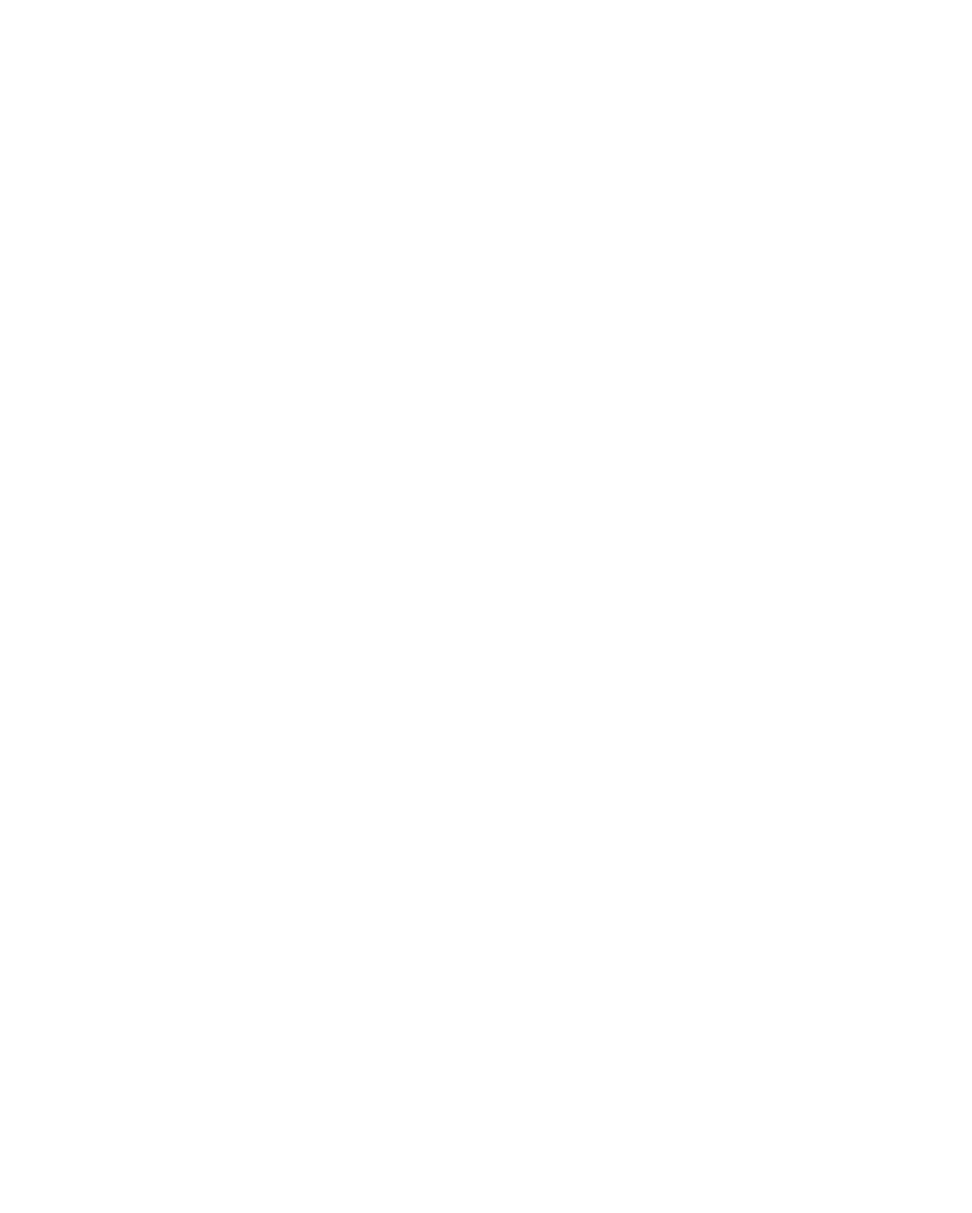
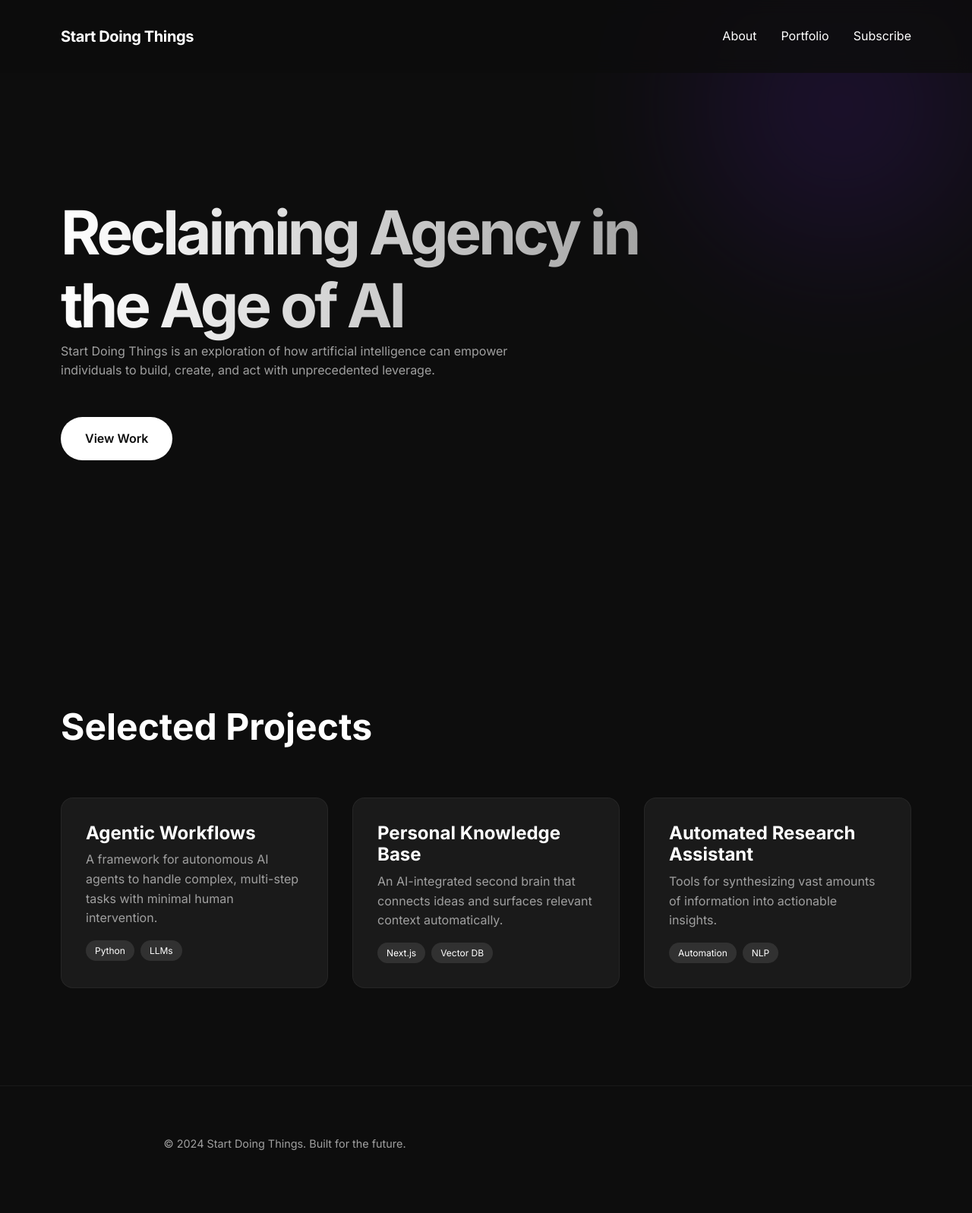
Before and after one commit to adfar/doingthings, a plain HTML site: page index.html in a window 1280 px wide. Shown: the whole page at 76% size. Before the commit the page ends 800 px from the top, so only its background shows below. Drawn offline with Linux system fonts and the light colour scheme.

Commit message:
first build

```diff
--- /dev/null
+++ b/assets/css/styles.css
@@ -0,0 +1,235 @@
+:root {
+    /* Color Palette */
+    --bg-color: #0d0d0d;
+    --surface-color: #1a1a1a;
+    --text-primary: #ffffff;
+    --text-secondary: #a0a0a0;
+    --accent-color: #6d28d9;
+    /* Deep Purple */
+    --accent-glow: #8b5cf6;
+    /* Lighter Purple for effects */
+    --success-color: #10b981;
+
+    /* Spacing */
+    --spacing-xs: 0.5rem;
+    --spacing-sm: 1rem;
+    --spacing-md: 2rem;
+    --spacing-lg: 4rem;
+    --spacing-xl: 8rem;
+
+    /* Transition */
+    --transition-speed: 0.3s;
+}
+
+* {
+    box-sizing: border-box;
+    margin: 0;
+    padding: 0;
+}
+
+body {
+    font-family: 'Inter', -apple-system, BlinkMacSystemFont, "Segoe UI", Roboto, Helvetica, Arial, sans-serif;
+    background-color: var(--bg-color);
+    color: var(--text-primary);
+    line-height: 1.6;
+    overflow-x: hidden;
+}
+
+a {
+    color: inherit;
+    text-decoration: none;
+    transition: color var(--transition-speed);
+}
+
+a:hover {
+    color: var(--accent-glow);
+}
+
+/* Typography */
+h1,
+h2,
+h3 {
+    line-height: 1.2;
+    font-weight: 700;
+}
+
+h1 {
+    font-size: clamp(2.5rem, 8vw, 5rem);
+    letter-spacing: -0.05em;
+    background: linear-gradient(to right, #fff, #a0a0a0);
+    background-clip: text;
+    -webkit-background-clip: text;
+    -webkit-text-fill-color: transparent;
+}
+
+h2 {
+    font-size: clamp(2rem, 5vw, 3rem);
+    margin-bottom: var(--spacing-md);
+}
+
+h3 {
+    font-size: 1.5rem;
+    margin-bottom: var(--spacing-xs);
+}
+
+p {
+    color: var(--text-secondary);
+    max-width: 65ch;
+    margin-bottom: var(--spacing-sm);
+}
+
+/* Layout */
+.container {
+    width: 90%;
+    max-width: 1200px;
+    margin: 0 auto;
+    padding: 0 var(--spacing-sm);
+}
+
+header {
+    padding: var(--spacing-md) 0;
+    position: fixed;
+    top: 0;
+    width: 100%;
+    background: rgba(13, 13, 13, 0.8);
+    backdrop-filter: blur(10px);
+    z-index: 1000;
+}
+
+nav {
+    display: flex;
+    justify-content: space-between;
+    align-items: center;
+}
+
+.logo {
+    font-weight: 700;
+    font-size: 1.25rem;
+    letter-spacing: -0.02em;
+}
+
+.nav-links {
+    display: flex;
+    gap: var(--spacing-md);
+    list-style: none;
+}
+
+/* Hero Section */
+.hero {
+    min-height: 100vh;
+    display: flex;
+    align-items: center;
+    padding-top: var(--spacing-lg);
+    position: relative;
+    overflow: hidden;
+}
+
+.hero::before {
+    content: '';
+    position: absolute;
+    top: -20%;
+    right: -10%;
+    width: 600px;
+    height: 600px;
+    background: radial-gradient(circle, var(--accent-color) 0%, transparent 70%);
+    opacity: 0.2;
+    filter: blur(80px);
+    z-index: -1;
+}
+
+.hero-content {
+    max-width: 800px;
+    animation: fadeUp 1s ease-out forwards;
+}
+
+.cta-button {
+    display: inline-block;
+    background: var(--text-primary);
+    color: var(--bg-color);
+    padding: 1rem 2rem;
+    border-radius: 50px;
+    font-weight: 600;
+    margin-top: var(--spacing-md);
+    transition: transform var(--transition-speed), box-shadow var(--transition-speed);
+}
+
+.cta-button:hover {
+    transform: translateY(-2px);
+    box-shadow: 0 10px 20px rgba(255, 255, 255, 0.1);
+    color: var(--bg-color);
+    /* Keep text dark */
+}
+
+/* Portfolio Section */
+.portfolio {
+    padding: var(--spacing-xl) 0;
+}
+
+.project-grid {
+    display: grid;
+    grid-template-columns: repeat(auto-fit, minmax(300px, 1fr));
+    gap: var(--spacing-md);
+    margin-top: var(--spacing-lg);
+}
+
+.project-card {
+    background: var(--surface-color);
+    border-radius: 16px;
+    padding: var(--spacing-md);
+    transition: transform var(--transition-speed);
+    border: 1px solid rgba(255, 255, 255, 0.05);
+}
+
+.project-card:hover {
+    transform: translateY(-5px);
+    border-color: var(--accent-glow);
+}
+
+.project-tags {
+    display: flex;
+    gap: 0.5rem;
+    margin-top: var(--spacing-sm);
+}
+
+.tag {
+    font-size: 0.75rem;
+    padding: 0.25rem 0.75rem;
+    background: rgba(255, 255, 255, 0.1);
+    border-radius: 20px;
+    color: var(--text-primary);
+}
+
+/* Footer */
+footer {
+    padding: var(--spacing-lg) 0;
+    border-top: 1px solid rgba(255, 255, 255, 0.05);
+    text-align: center;
+    color: var(--text-secondary);
+    font-size: 0.9rem;
+}
+
+/* Animations */
+@keyframes fadeUp {
+    from {
+        opacity: 0;
+        transform: translateY(20px);
+    }
+
+    to {
+        opacity: 1;
+        transform: translateY(0);
+    }
+}
+
+/* Media Queries */
+@media (max-width: 768px) {
+    :root {
+        --spacing-lg: 3rem;
+        --spacing-xl: 5rem;
+    }
+
+    .nav-links {
+        gap: var(--spacing-sm);
+        font-size: 0.9rem;
+    }
+}
--- a/assets/js/main.js
+++ b/assets/js/main.js
@@ -0,0 +1,39 @@
+document.addEventListener('DOMContentLoaded', () => {
+    // Smooth scrolling for anchor links
+    document.querySelectorAll('a[href^="#"]').forEach(anchor => {
+        anchor.addEventListener('click', function (e) {
+            e.preventDefault();
+            const target = document.querySelector(this.getAttribute('href'));
+            if (target) {
+                target.scrollIntoView({
+                    behavior: 'smooth'
+                });
+            }
+        });
+    });
+
+    // Reveal animations on scroll
+    const observerOptions = {
+        threshold: 0.1
+    };
+
+    const observer = new IntersectionObserver((entries) => {
+        entries.forEach(entry => {
+            if (entry.isIntersecting) {
+                entry.target.style.opacity = '1';
+                entry.target.style.transform = 'translateY(0)';
+                observer.unobserve(entry.target);
+            }
+        });
+    }, observerOptions);
+
+    // Apply animation styles initially to project cards
+    const projectCards = document.querySelectorAll('.project-card');
+    projectCards.forEach((card, index) => {
+        card.style.opacity = '0';
+        card.style.transform = 'translateY(20px)';
+        card.style.transition = 'opacity 0.5s ease, transform 0.5s ease';
+        card.style.transitionDelay = `${index * 100}ms`; // Stagger effect
+        observer.observe(card);
+    });
+});
--- a/index.html
+++ b/index.html
@@ -1,11 +1,90 @@
 <!DOCTYPE html>
 <html lang="en">
+
 <head>
     <meta charset="UTF-8">
     <meta name="viewport" content="width=device-width, initial-scale=1.0">
-    <title>Start Doing Things</title>
+    <title>Start Doing Things | AI & Agency</title>
+    <link rel="preconnect" href="https://fonts.googleapis.com">
+    <link rel="preconnect" href="https://fonts.gstatic.com" crossorigin>
+    <link href="https://fonts.googleapis.com/css2?family=Inter:wght@400;600;700&display=swap" rel="stylesheet">
+    <link rel="stylesheet" href="assets/css/styles.css">
 </head>
+
 <body>
 
+    <header>
+        <div class="container">
+            <nav>
+                <a href="#" class="logo">Start Doing Things</a>
+                <ul class="nav-links">
+                    <li><a href="#about">About</a></li>
+                    <li><a href="#portfolio">Portfolio</a></li>
+                    <li><a href="https://substack.com" target="_blank">Subscribe</a></li>
+                </ul>
+            </nav>
+        </div>
+    </header>
+
+    <main>
+        <section id="about" class="hero">
+            <div class="container">
+                <div class="hero-content">
+                    <h1>Reclaiming Agency in the Age of AI</h1>
+                    <p>Start Doing Things is an exploration of how artificial intelligence can empower individuals to
+                        build, create, and act with unprecedented leverage.</p>
+                    <a href="#portfolio" class="cta-button">View Work</a>
+                </div>
+            </div>
+        </section>
+
+        <section id="portfolio" class="portfolio">
+            <div class="container">
+                <h2>Selected Projects</h2>
+                <div class="project-grid">
+                    <!-- Project 1 -->
+                    <article class="project-card">
+                        <h3>Agentic Workflows</h3>
+                        <p>A framework for autonomous AI agents to handle complex, multi-step tasks with minimal human
+                            intervention.</p>
+                        <div class="project-tags">
+                            <span class="tag">Python</span>
+                            <span class="tag">LLMs</span>
+                        </div>
+                    </article>
+
+                    <!-- Project 2 -->
+                    <article class="project-card">
+                        <h3>Personal Knowledge Base</h3>
+                        <p>An AI-integrated second brain that connects ideas and surfaces relevant context
+                            automatically.</p>
+                        <div class="project-tags">
+                            <span class="tag">Next.js</span>
+                            <span class="tag">Vector DB</span>
+                        </div>
+                    </article>
+
+                    <!-- Project 3 -->
+                    <article class="project-card">
+                        <h3>Automated Research Assistant</h3>
+                        <p>Tools for synthesizing vast amounts of information into actionable insights.</p>
+                        <div class="project-tags">
+                            <span class="tag">Automation</span>
+                            <span class="tag">NLP</span>
+                        </div>
+                    </article>
+                </div>
+            </div>
+        </section>
+    </main>
+
+    <footer>
+        <div class="container">
+            <p>&copy; 2024 Start Doing Things. Built for the future.</p>
+        </div>
+    </footer>
+
+    <script src="assets/js/main.js"></script>
 </body>
+
 </html>
```
Also changed, not shown: assets/css/main.css (deleted).
